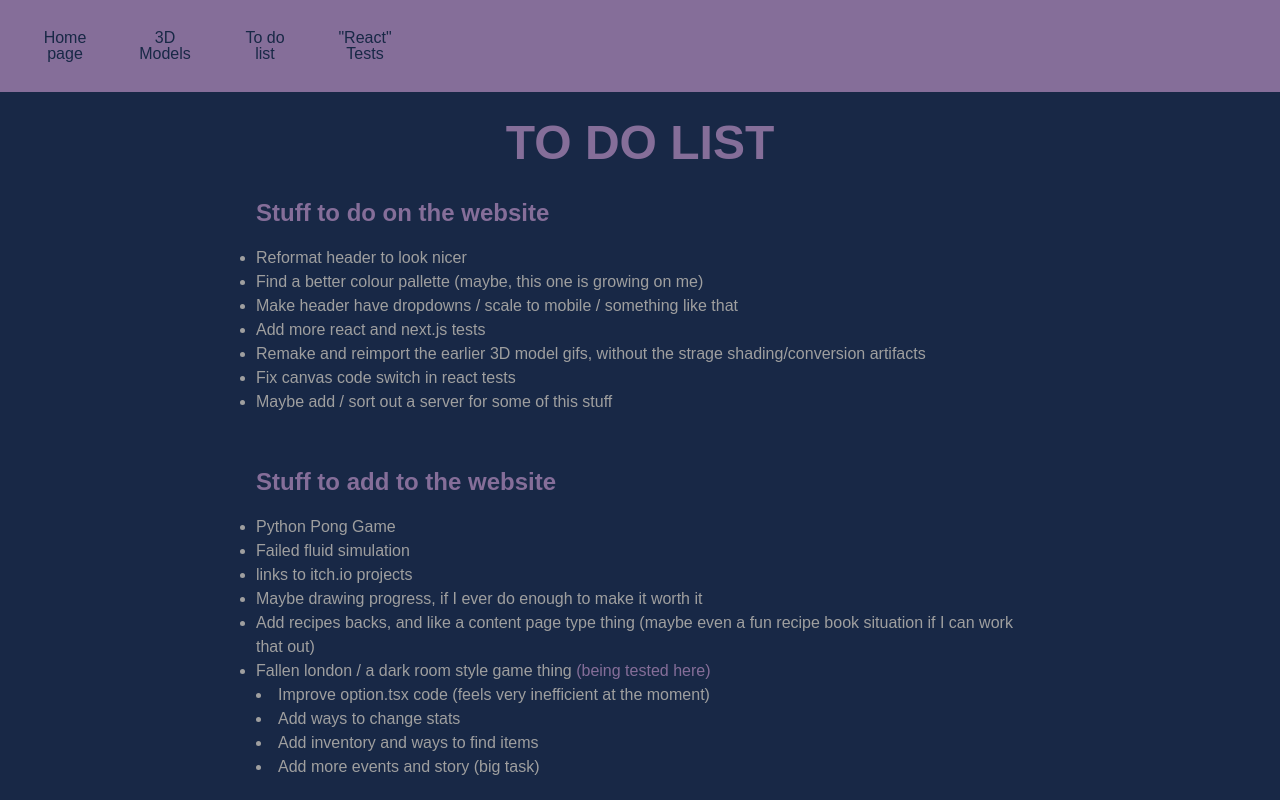
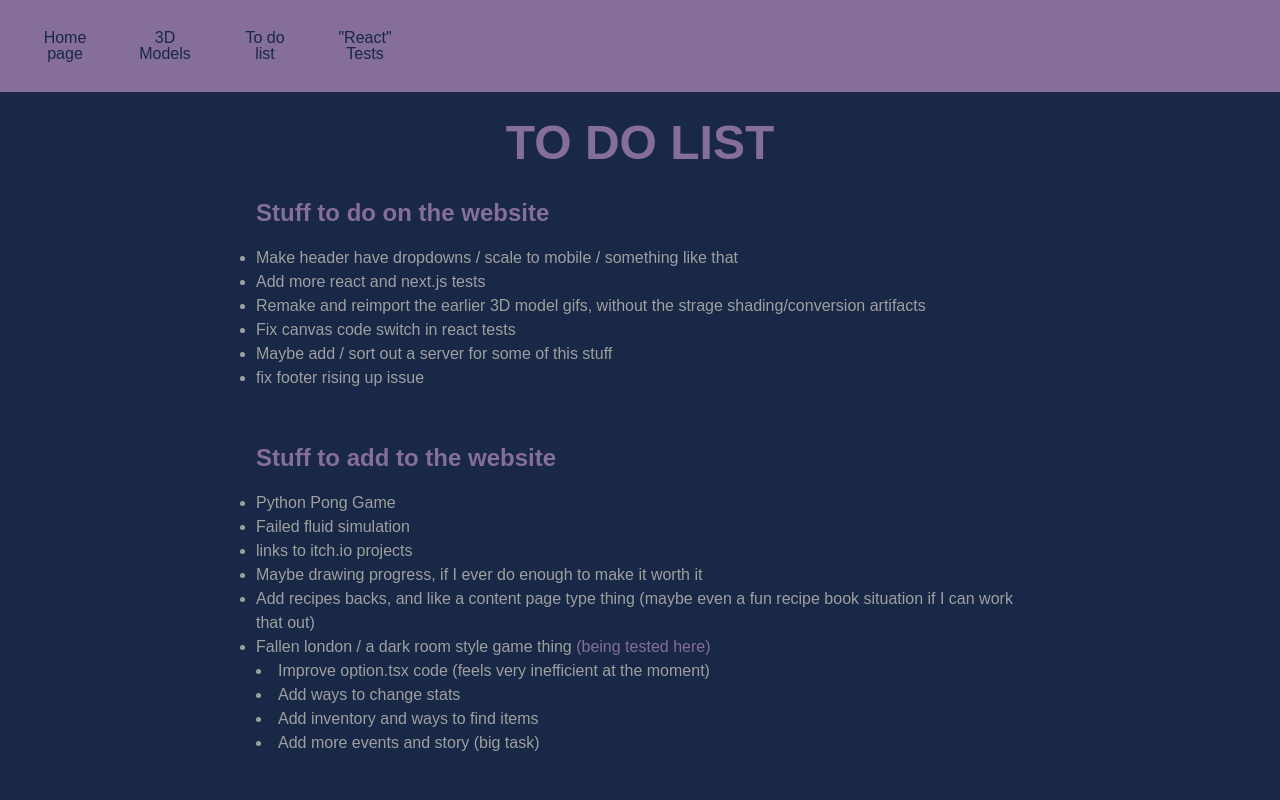
Before and after one commit to benk791/my-website, a Next.js app: page /To-Do in a window 1280 px wide. Shown: the top 800 px of the page. Built offline with nearby package versions, Linux system fonts and the light colour scheme.

Commit message:
updated to do list

```diff
--- a/app/To-Do/page.tsx
+++ b/app/To-Do/page.tsx
@@ -7,13 +7,12 @@ export default function main() {
       <section>
         <h2>Stuff to do on the website</h2>
         <ul className="list-disc">
-          <li>Reformat header to look nicer</li>
-          <li>Find a better colour pallette (maybe, this one is growing on me)</li>
           <li>Make header have dropdowns / scale to mobile / something like that</li>
           <li>Add more react and next.js tests</li>
           <li>Remake and reimport the earlier 3D model gifs, without the strage shading/conversion artifacts</li>
           <li>Fix canvas code switch in react tests</li>
           <li>Maybe add / sort out a server for some of this stuff</li>
+          <li>fix footer rising up issue</li>
         </ul>
       </section>
       <section>
```
